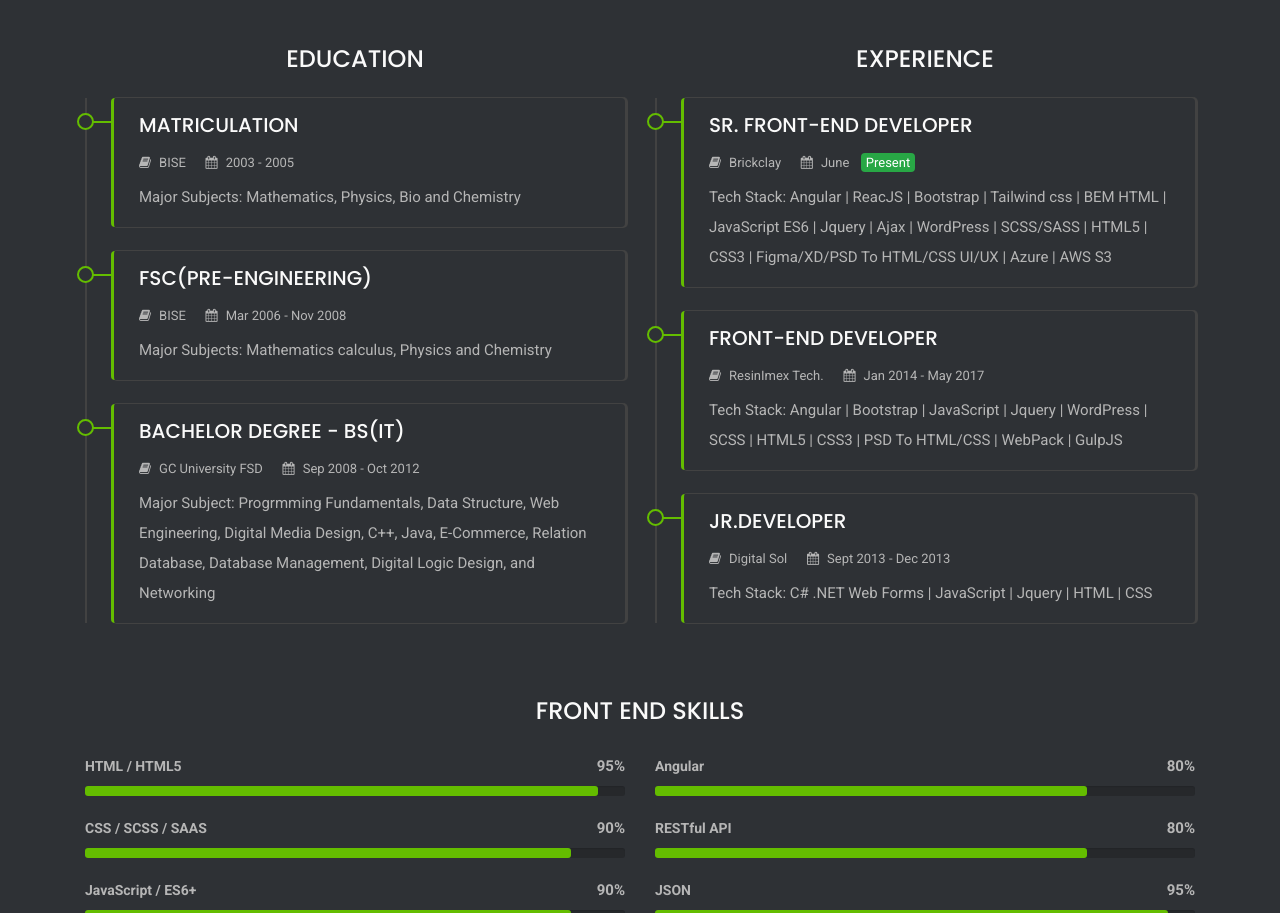
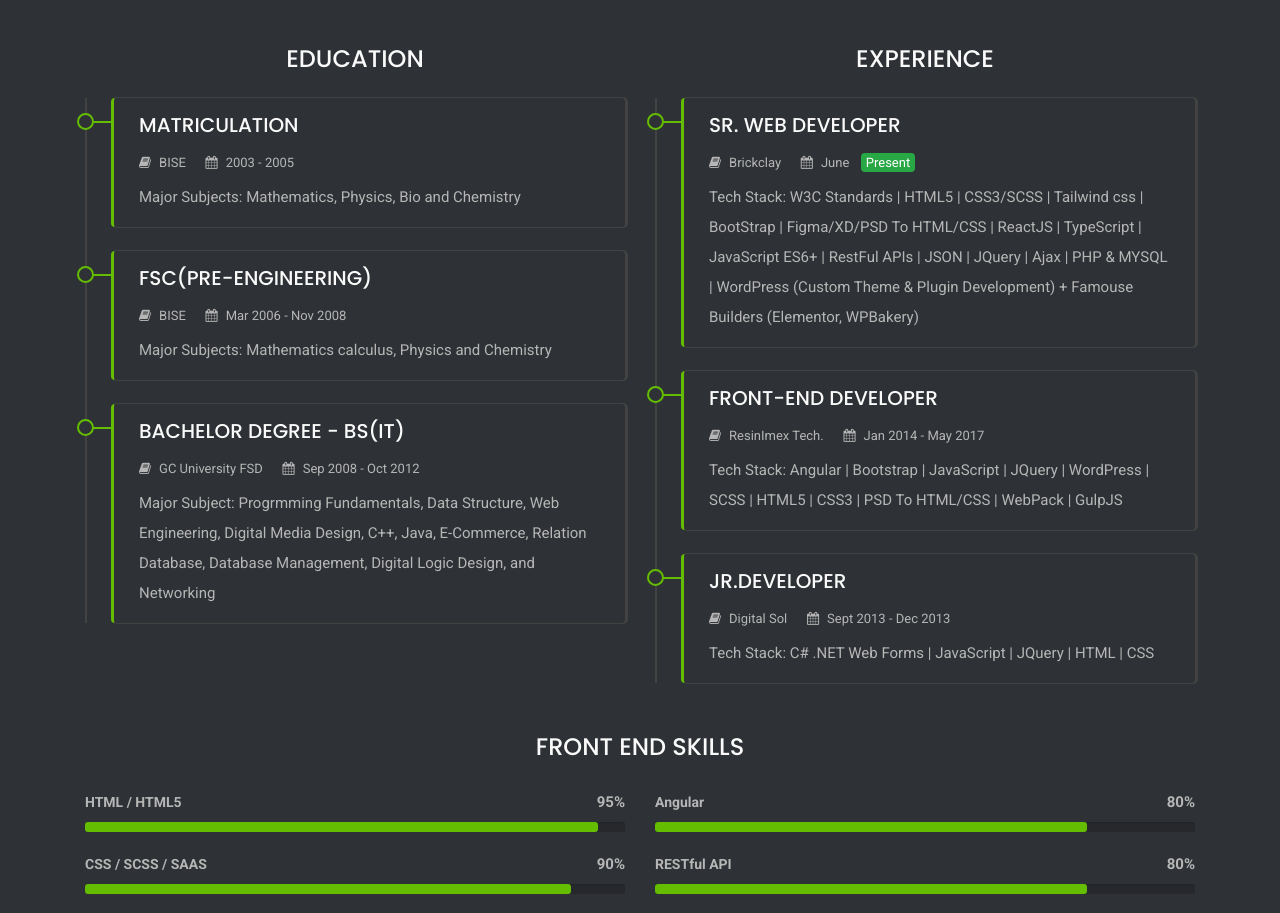
Before and after one commit to atharjavedsb/atharjavedsb.github.io, a plain HTML site: page index.html in a window 1280 px wide. Shown: the part 1290-2203 px from the top of the page. Drawn offline with Linux system fonts and the light colour scheme.

Commit message:
Update index.html
Update skill set

```diff
--- a/index.html
+++ b/index.html
@@ -193,12 +193,12 @@
                                     <h4 class="experince-title block-title text-center text-uppercase mb-4">Experience</h4>
                                     <div class="experince pl-4">
                                         <div class="experince-box mb-4">
-                                            <h5 class="box-title">Sr. Front-end Developer</h5>
+                                            <h5 class="box-title">Sr. Web Developer</h5>
                                             <div class="item-details mb-2 mb-sm-1">
                                                 <span class="university d-inline-block mr-3"><i class="fa fa-book mr-2"></i>Brickclay</span>
                                                 <span class="year d-inline-block"><i class="fa fa-calendar mr-2"></i>June <span class="badge badge-success current ml-2">Present</span></span>
                                             </div>
-                                            <p class="box-description">Tech Stack: Angular | ReacJS | Bootstrap | Tailwind css | BEM HTML | JavaScript ES6 | Jquery | Ajax | WordPress | SCSS/SASS  | HTML5 | CSS3 | Figma/XD/PSD To HTML/CSS UI/UX | Azure | AWS S3 </p>
+                                            <p class="box-description">Tech Stack: W3C Standards | HTML5 | CSS3/SCSS | Tailwind css | BootStrap | Figma/XD/PSD To HTML/CSS | ReactJS | TypeScript | JavaScript ES6+ | RestFul APIs | JSON | JQuery | Ajax | PHP & MYSQL | WordPress (Custom Theme & Plugin Development) + Famouse Builders (Elementor, WPBakery) </p>
                                         </div>
                                         <div class="experince-box mb-4">
                                             <h5 class="box-title">Front-end Developer</h5>
@@ -206,7 +206,7 @@
                                                 <span class="university d-inline-block mr-3"><i class="fa fa-book mr-2"></i>ResinImex Tech.</span>
                                                 <span class="year d-inline-block"><i class="fa fa-calendar mr-2"></i>Jan 2014 - May 2017</span>
                                             </div>
-                                            <p class="box-description">Tech Stack: Angular | Bootstrap | JavaScript | Jquery | WordPress | SCSS | HTML5 | CSS3 | PSD To HTML/CSS | WebPack | GulpJS</p>
+                                            <p class="box-description">Tech Stack: Angular | Bootstrap | JavaScript | JQuery | WordPress | SCSS | HTML5 | CSS3 | PSD To HTML/CSS | WebPack | GulpJS</p>
                                         </div>
                                         <div class="experince-box mb-lg-0">
                                             <h5 class="box-title">Jr.Developer</h5>
@@ -214,7 +214,7 @@
                                                 <span class="university d-inline-block mr-3"><i class="fa fa-book mr-2"></i>Digital Sol</span>
                                                 <span class="year d-inline-block"><i class="fa fa-calendar mr-2"></i>Sept 2013 - Dec 2013</span>
                                             </div>
-                                            <p class="box-description">Tech Stack: C# .NET Web Forms | JavaScript | Jquery | HTML | CSS </p>
+                                            <p class="box-description">Tech Stack: C# .NET Web Forms | JavaScript | JQuery | HTML | CSS </p>
                                         </div>
                                     </div>
                                 </div>
```
